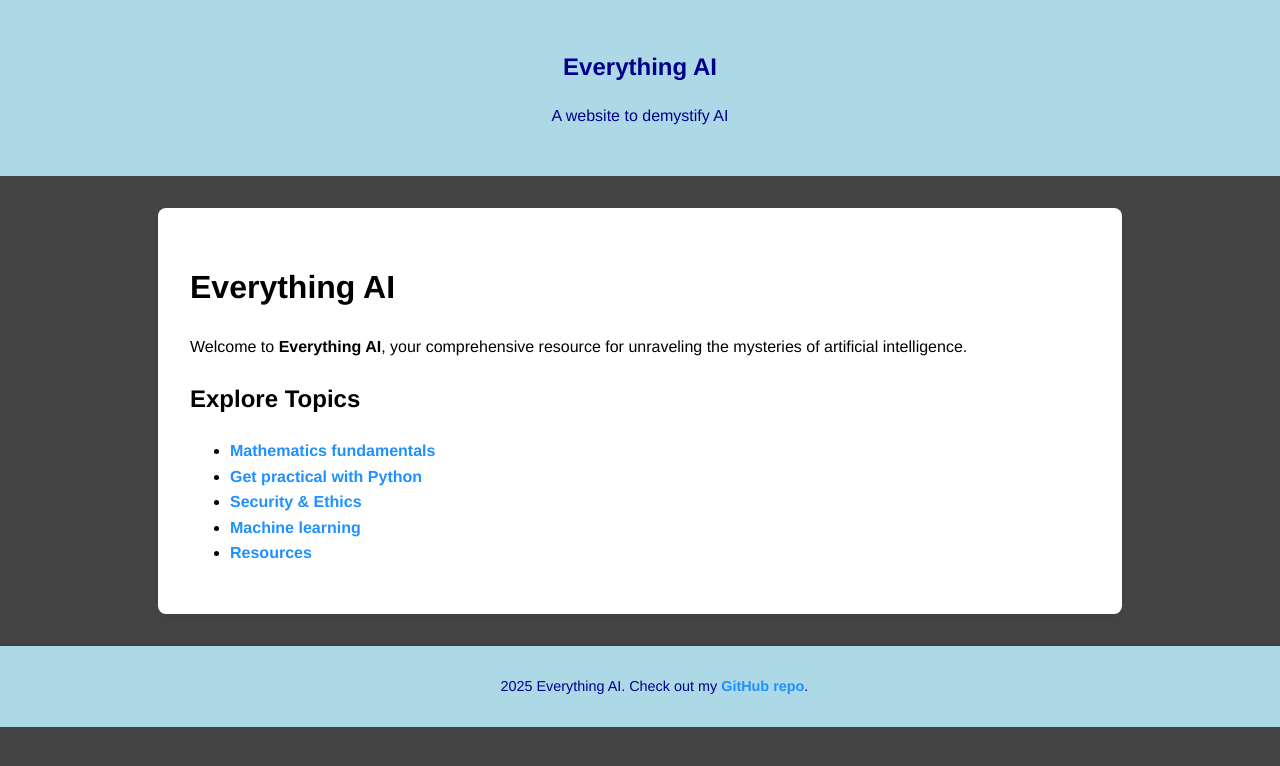
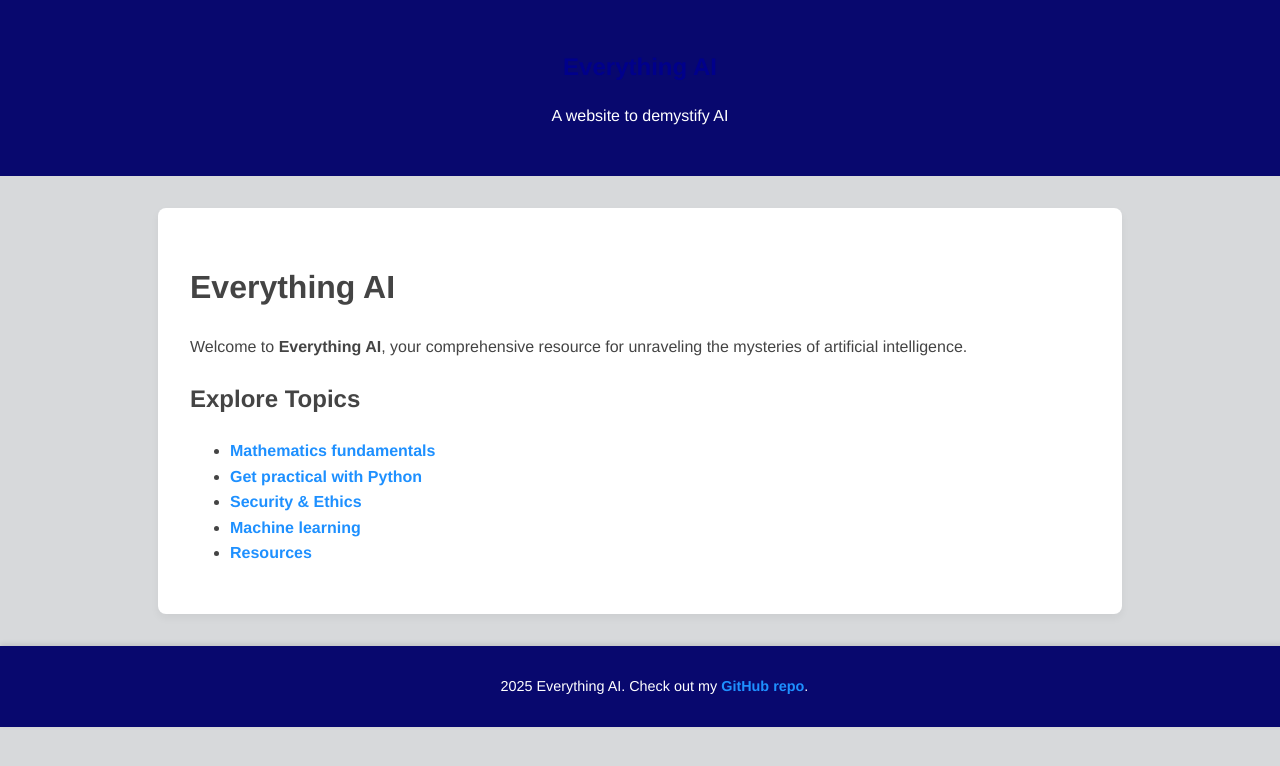
Before and after one commit to ai-paradox/ai-paradox.github.io, a Jekyll site: the page built from index.md, in a window 1280 px wide. Shown: the top 766 px of the page. Built offline with Jekyll 4.4.1, drawn with Linux system fonts in a browser that asks for light colours.

Commit message:
Update styles.css

```diff
--- a/assets/css/styles.css
+++ b/assets/css/styles.css
@@ -3,20 +3,20 @@ body {
     line-height: 1.6;
     margin: 0;
     padding: 0;
-    background-color: #444;
-    color: #000000;
+    background-color: #d7d9db;
+    color: #444;
 }
 
 header {
     text-align: center;
     padding: 2em 1em;
-    background-color: #add8e6;
-    color: #00008b;
+    background-color: #08086e;
+    color: #ffffff;
 }
 
 footer {
-    background-color: #add8e6;
-    color: #00008b;
+    background-color: #08086e;
+    color: #ffffff;
     padding: 1em;
     text-align: center;
     position: sticky;
```
